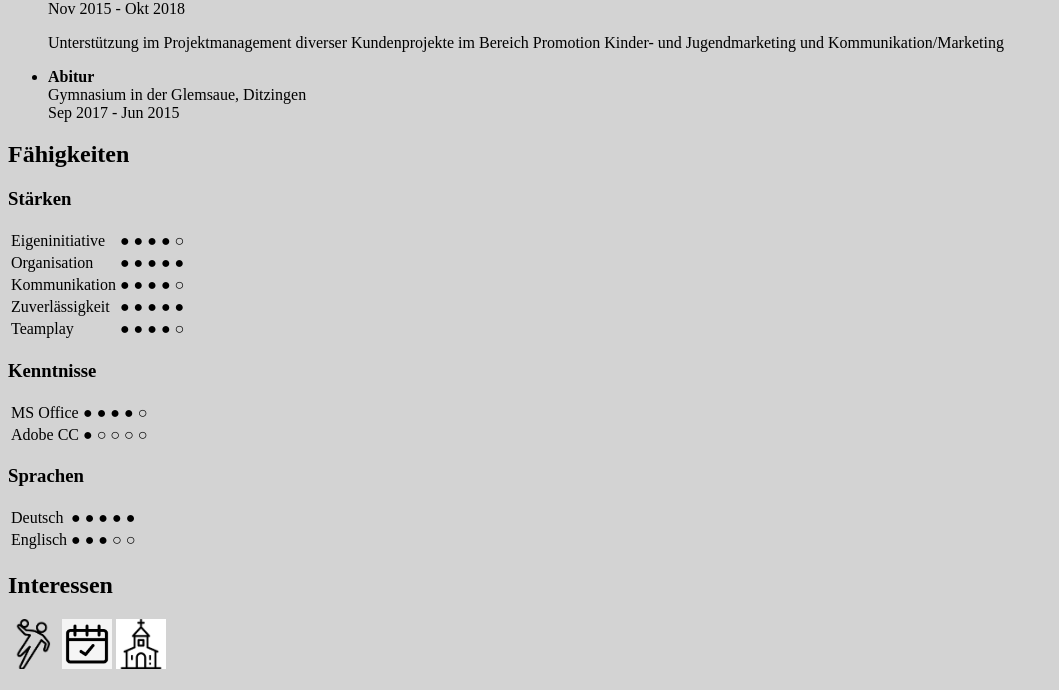
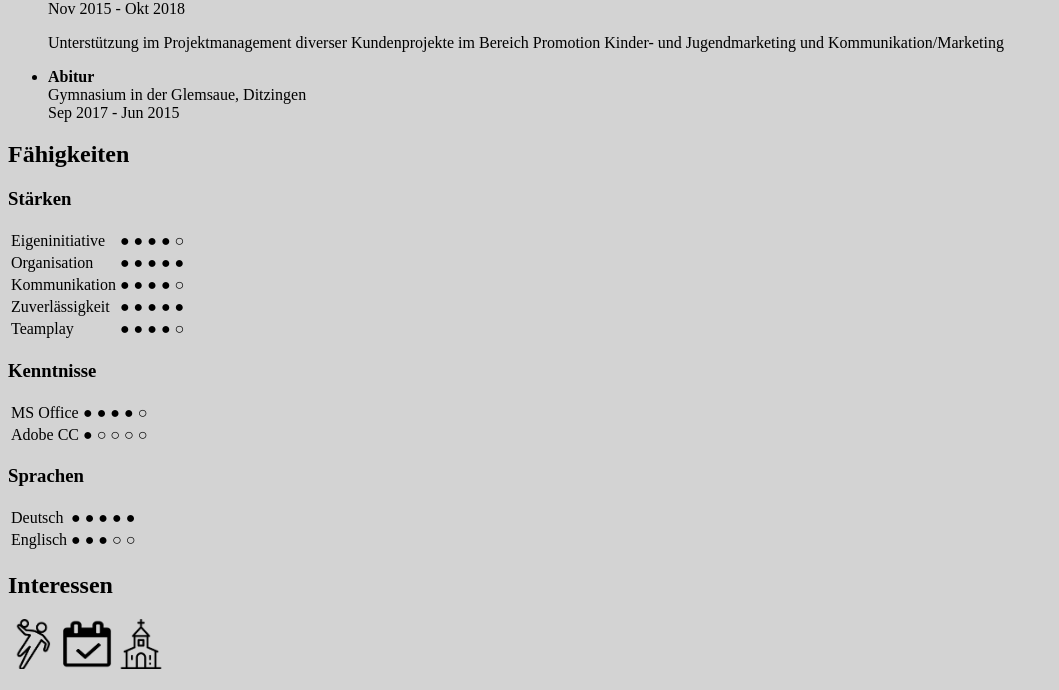
Before and after one commit to KatBez-135/landingpage, a plain HTML site: page index.html in a window 1280 px wide. Shown: the part 1623-2313 px from the top of the page, without its empty margins (0-1059 px from the left). Drawn offline with Linux system fonts and the light colour scheme.

Commit message:
icons Interessen freigestellt

```diff
--- a/index.html
+++ b/index.html
@@ -134,8 +134,8 @@
         <div id="Interessen">
             <h2>Interessen</h2>
             <img src="handball_icon.PNG" alt="Handballspieler" width="50" height="50"/>
-            <img src="events_icon.JPG" alt="Kalender" width="50" height="50"/>
-            <img src="kirche_icon.png" alt="Kirche" width="50" height="50"/>
+            <img src="icon_events.png" alt="Kalender" width="50" height="50"/>
+            <img src="icon_kirche.png" alt="Kirche" width="50" height="50"/>
         </div>
     </body>
     <footer>
```
Also changed, not shown: events_icon.JPG (deleted), events_icon.jpeg (added), icon_events.png (added), icon_kirche.png (added), kirche_icon.png (deleted), mail_icon.png.
